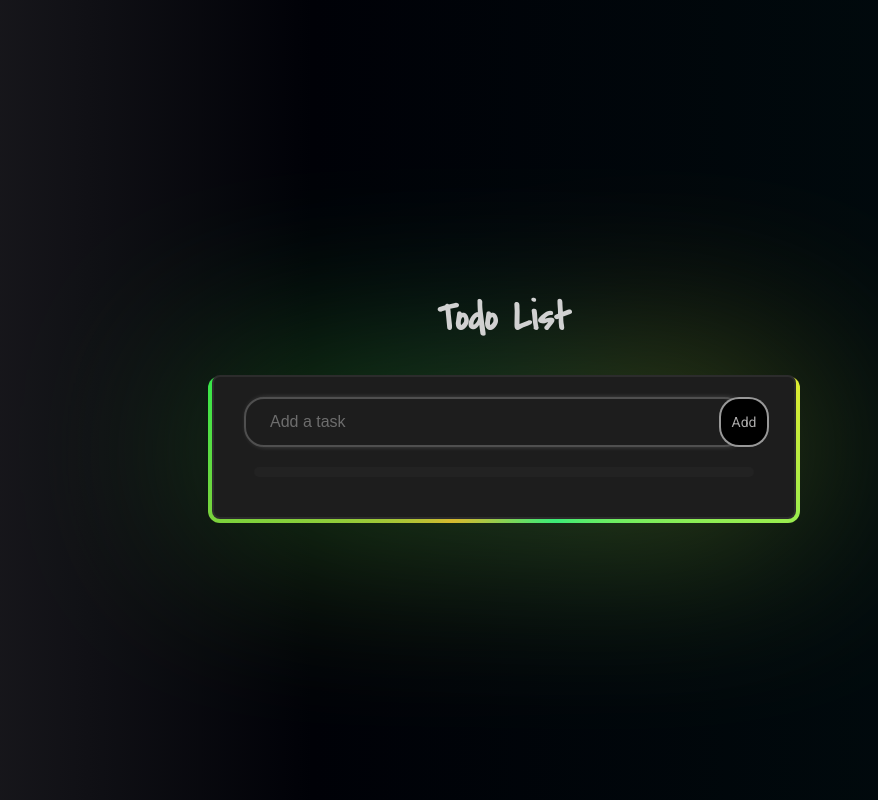
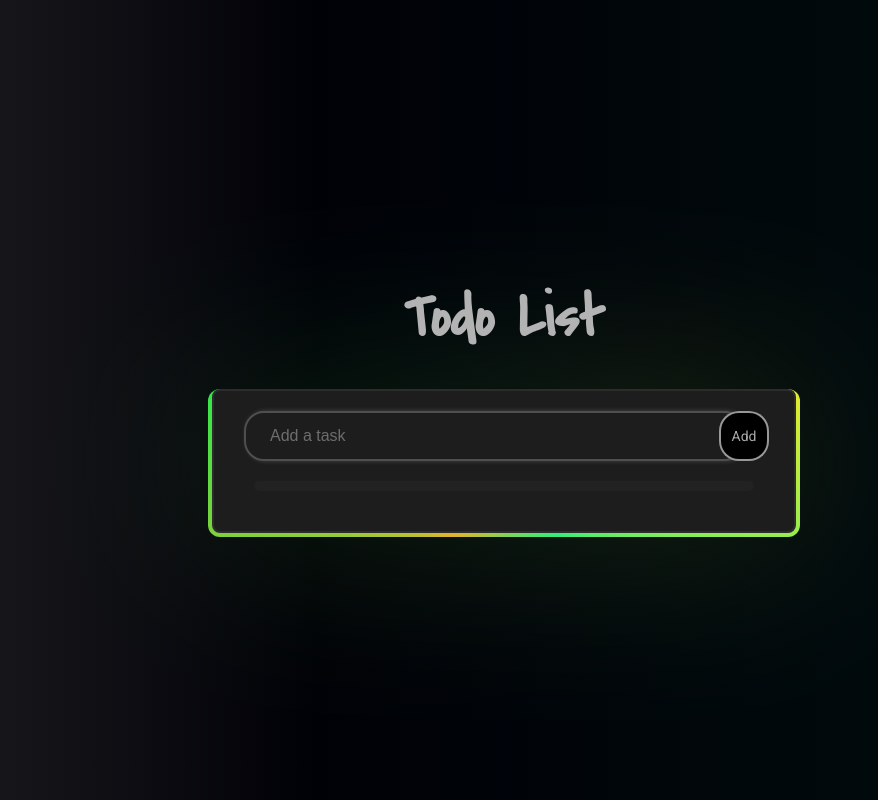
Before and after one commit to Aniketh78/ToDoList, a plain HTML site: page index.html in a window 1280 px wide. Shown: the whole page, without its empty margins (136-1014 px from the left). Drawn offline with Linux system fonts and the light colour scheme.

Commit message:
Minor Changes

```diff
--- a/style.css
+++ b/style.css
@@ -47,7 +47,7 @@ body{
 }
 .container::after{
     filter: blur(100px);
-    opacity: 0.4;
+    opacity: 0.17;
 }
 
 .todo-list{
@@ -127,9 +127,9 @@ body{
 .title {
     font-family: "Covered By Your Grace";
     background-color: transparent;
-    color:rgb(209, 209, 209);
+    color:rgb(179, 179, 179);
     text-align: center;
-    font-size: 40px;
+    font-size: 60px;
     font-weight: bold;
     padding-top:10px;
     padding-bottom:10px;
```
